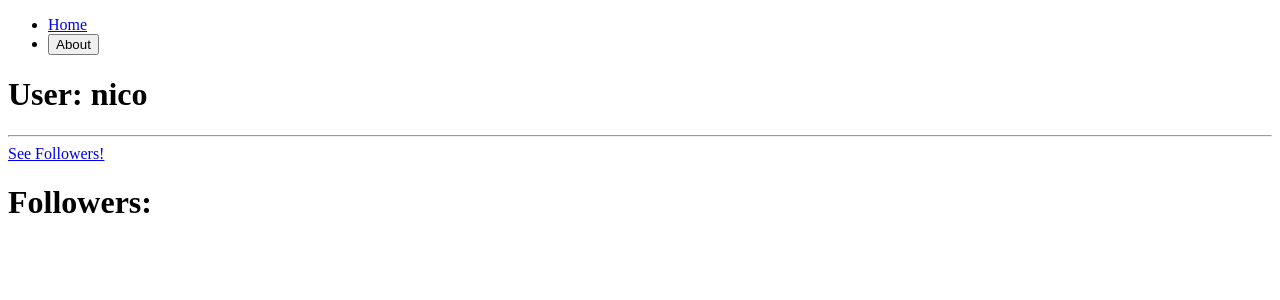
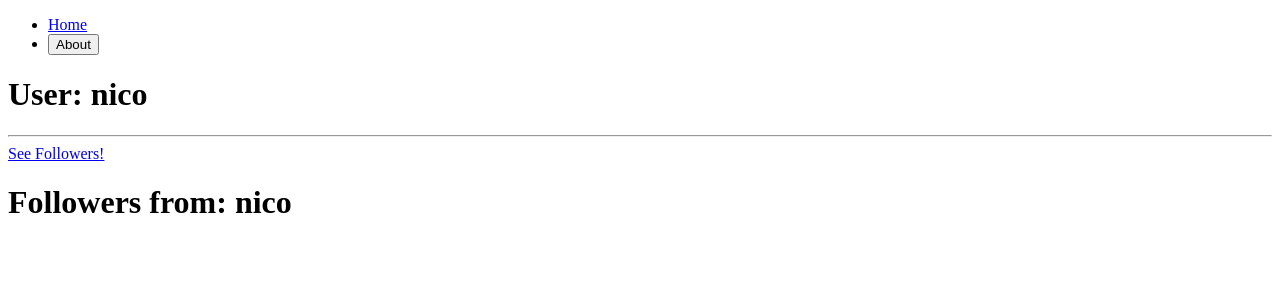
Before and after one commit to jh0152park/React-Router-V6, a React (Create React App) app in the folder react-router-v6/: page /users/1/followers in a window 1280 px wide. Shown: the top 300 px of the page. Built offline with nearby package versions, Linux system fonts and the light colour scheme.

Commit message:
outletContect

```diff
--- a/react-router-v6/src/screens/users/Followers.tsx
+++ b/react-router-v6/src/screens/users/Followers.tsx
@@ -1,5 +1,13 @@
+import { useOutletContext } from "react-router-dom";
+
+interface IFollowerContect {
+    nameOfMyUser: string;
+}
+
 function Followers() {
-    return <h1>Followers: </h1>;
+    const { nameOfMyUser } = useOutletContext<IFollowerContect>();
+
+    return <h1>Followers from: {nameOfMyUser} </h1>;
 }
 
 export default Followers;
--- a/react-router-v6/src/screens/users/Users.tsx
+++ b/react-router-v6/src/screens/users/Users.tsx
@@ -8,7 +8,11 @@ function User() {
             <h1>User: {USERS[Number(params.user_id) - 1].name}</h1>
             <hr></hr>
             <Link to="followers">See Followers!</Link>
-            <Outlet></Outlet>
+            <Outlet
+                context={{
+                    nameOfMyUser: USERS[Number(params.user_id) - 1].name,
+                }}
+            ></Outlet>
         </div>
     );
 }
```
